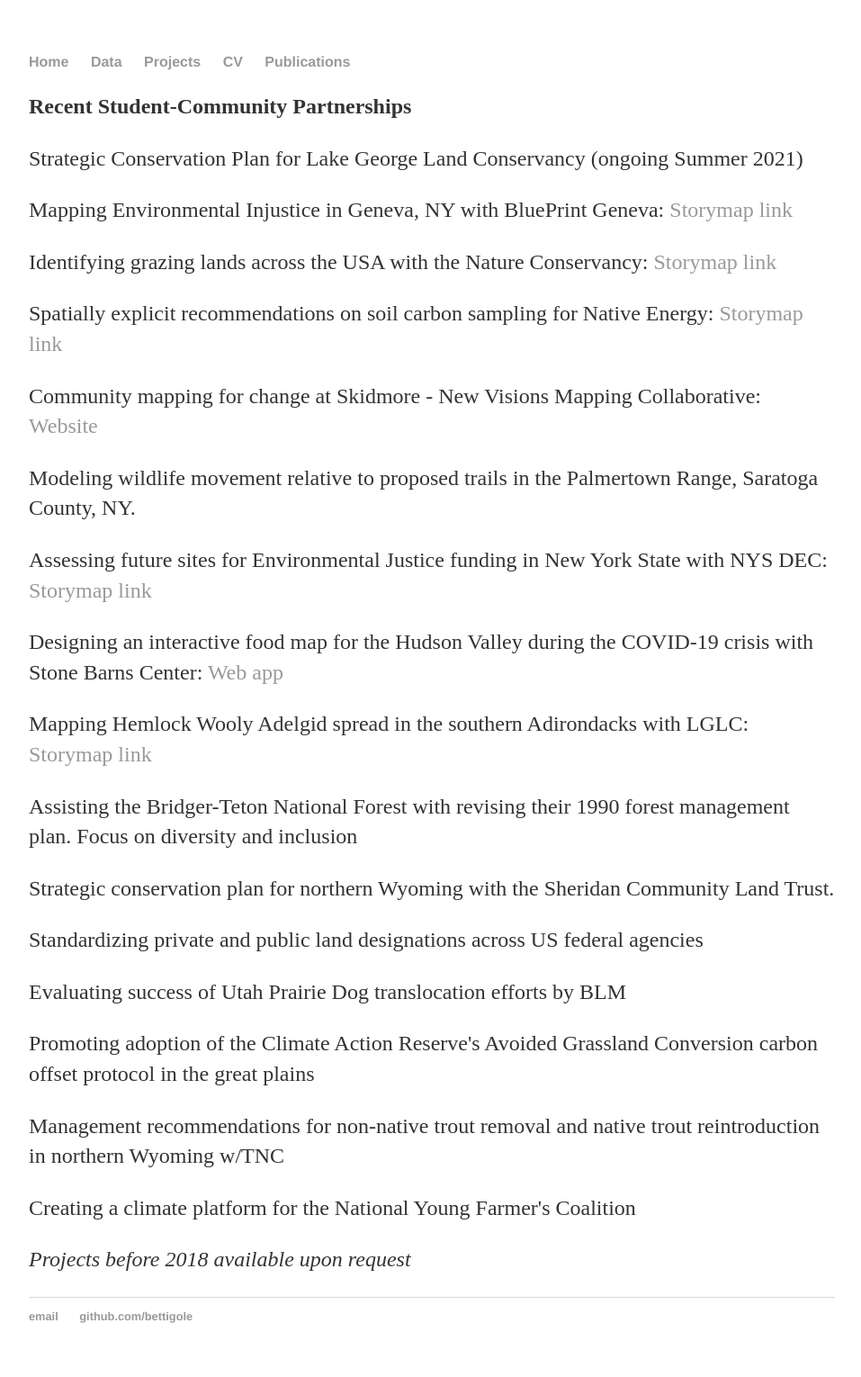
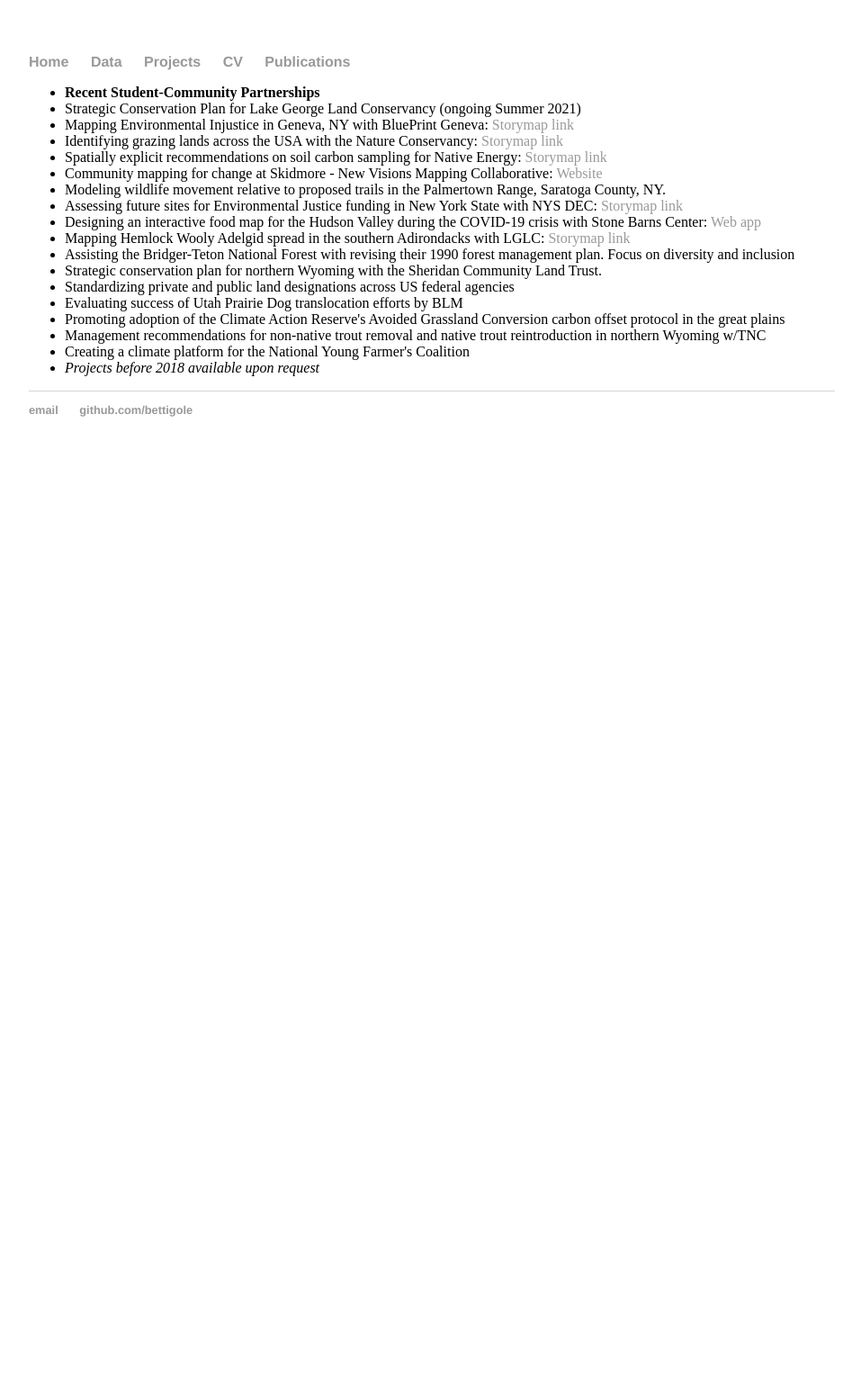
Before and after one commit to bettigole/bettigole.github.io, a Jekyll site: the page built from projects/index.html, in a window 1280 px wide. Shown: the whole page at 90% size, without its empty margins (160-1117 px from the left). Built offline with Jekyll 4.4.1, drawn with Linux system fonts in a browser that asks for light colours; after the commit the page ends 900 px from its top, so only the background shows below that.

Commit message:
list
change to list

```diff
--- a/projects/index.html
+++ b/projects/index.html
@@ -2,22 +2,23 @@
 layout: default
 title: Charlie Bettigole, maps+science
 ---
-
-<p><strong>Recent Student-Community Partnerships</strong></p>
-<p>Strategic Conservation Plan for Lake George Land Conservancy (ongoing Summer 2021)</p>
-<p>Mapping Environmental Injustice in Geneva, NY with BluePrint Geneva: <a href="https://storymaps.arcgis.com/stories/20d7ddf462014fa2a43bd52b734b2255">Storymap link</a></p>
-<p>Identifying grazing lands across the USA with the Nature Conservancy: <a href="https://storymaps.arcgis.com/stories/e57879a6aeaa47c09e9a89137476b2e7">Storymap link</a></p>
-<p>Spatially explicit recommendations on soil carbon sampling for Native Energy: <a href="https://storymaps.arcgis.com/stories/cd7113ce2cf04d2681b4aa7d8bac148c">Storymap link</a></p>
-<p>Community mapping for change at Skidmore - New Visions Mapping Collaborative: <a href="https://academics.skidmore.edu/blogs/nvmc/">Website</a></p>
-<p>Modeling wildlife movement relative to proposed trails in the Palmertown Range, Saratoga County, NY.</p>
-<p>Assessing future sites for Environmental Justice funding in New York State with NYS DEC: <a href="https://storymaps.arcgis.com/stories/a9edc00ef04847ce80243946bc1457ee">Storymap link</a></p>
-<p>Designing an interactive food map for the Hudson Valley during the COVID-19 crisis with Stone Barns Center: <a href="https://skid.maps.arcgis.com/apps/webappviewer/index.html?id=3710f945966b4493a68748a13fc7b823">Web app</a></p>
-<p>Mapping Hemlock Wooly Adelgid spread in the southern Adirondacks with LGLC: <a href="https://storymaps.arcgis.com/stories/b27906fbd50e4d399c8d28caf69c184a">Storymap link</a></p>
-<p>Assisting the Bridger-Teton National Forest with revising their 1990 forest management plan. Focus on diversity and inclusion</p>
-<p>Strategic conservation plan for northern Wyoming with the Sheridan Community Land Trust.</p>
-<p>Standardizing private and public land designations across US federal agencies</p>
-<p>Evaluating success of Utah Prairie Dog translocation efforts by BLM</p>
-<p>Promoting adoption of the Climate Action Reserve&#39;s Avoided Grassland Conversion carbon offset protocol in the great plains</p>
-<p>Management recommendations for non-native trout removal and native trout reintroduction in northern Wyoming w/TNC</p>
-<p>Creating a climate platform for the National Young Farmer&#39;s Coalition</p>
-<p><em>Projects before 2018 available upon request</em></p>
+<ul>
+<li><strong>Recent Student-Community Partnerships</strong></li>
+<li>Strategic Conservation Plan for Lake George Land Conservancy (ongoing Summer 2021)</li>
+<li>Mapping Environmental Injustice in Geneva, NY with BluePrint Geneva: <a href="https://storymaps.arcgis.com/stories/20d7ddf462014fa2a43bd52b734b2255">Storymap link</a></li>
+<li>Identifying grazing lands across the USA with the Nature Conservancy: <a href="https://storymaps.arcgis.com/stories/e57879a6aeaa47c09e9a89137476b2e7">Storymap link</a></li>
+<li>Spatially explicit recommendations on soil carbon sampling for Native Energy: <a href="https://storymaps.arcgis.com/stories/cd7113ce2cf04d2681b4aa7d8bac148c">Storymap link</a></li>
+<li>Community mapping for change at Skidmore - New Visions Mapping Collaborative: <a href="https://academics.skidmore.edu/blogs/nvmc/">Website</a></li>
+<li>Modeling wildlife movement relative to proposed trails in the Palmertown Range, Saratoga County, NY.</li>
+<li>Assessing future sites for Environmental Justice funding in New York State with NYS DEC: <a href="https://storymaps.arcgis.com/stories/a9edc00ef04847ce80243946bc1457ee">Storymap link</a></li>
+<li>Designing an interactive food map for the Hudson Valley during the COVID-19 crisis with Stone Barns Center: <a href="https://skid.maps.arcgis.com/apps/webappviewer/index.html?id=3710f945966b4493a68748a13fc7b823">Web app</a></li>
+<li>Mapping Hemlock Wooly Adelgid spread in the southern Adirondacks with LGLC: <a href="https://storymaps.arcgis.com/stories/b27906fbd50e4d399c8d28caf69c184a">Storymap link</a></li>
+<li>Assisting the Bridger-Teton National Forest with revising their 1990 forest management plan. Focus on diversity and inclusion</li>
+<li>Strategic conservation plan for northern Wyoming with the Sheridan Community Land Trust.</li>
+<li>Standardizing private and public land designations across US federal agencies</li>
+<li>Evaluating success of Utah Prairie Dog translocation efforts by BLM</li>
+<li>Promoting adoption of the Climate Action Reserve&#39;s Avoided Grassland Conversion carbon offset protocol in the great plains</li>
+<li>Management recommendations for non-native trout removal and native trout reintroduction in northern Wyoming w/TNC</li>
+<li>Creating a climate platform for the National Young Farmer&#39;s Coalition</li>
+<li><em>Projects before 2018 available upon request</em></li>
+</ul>
```
